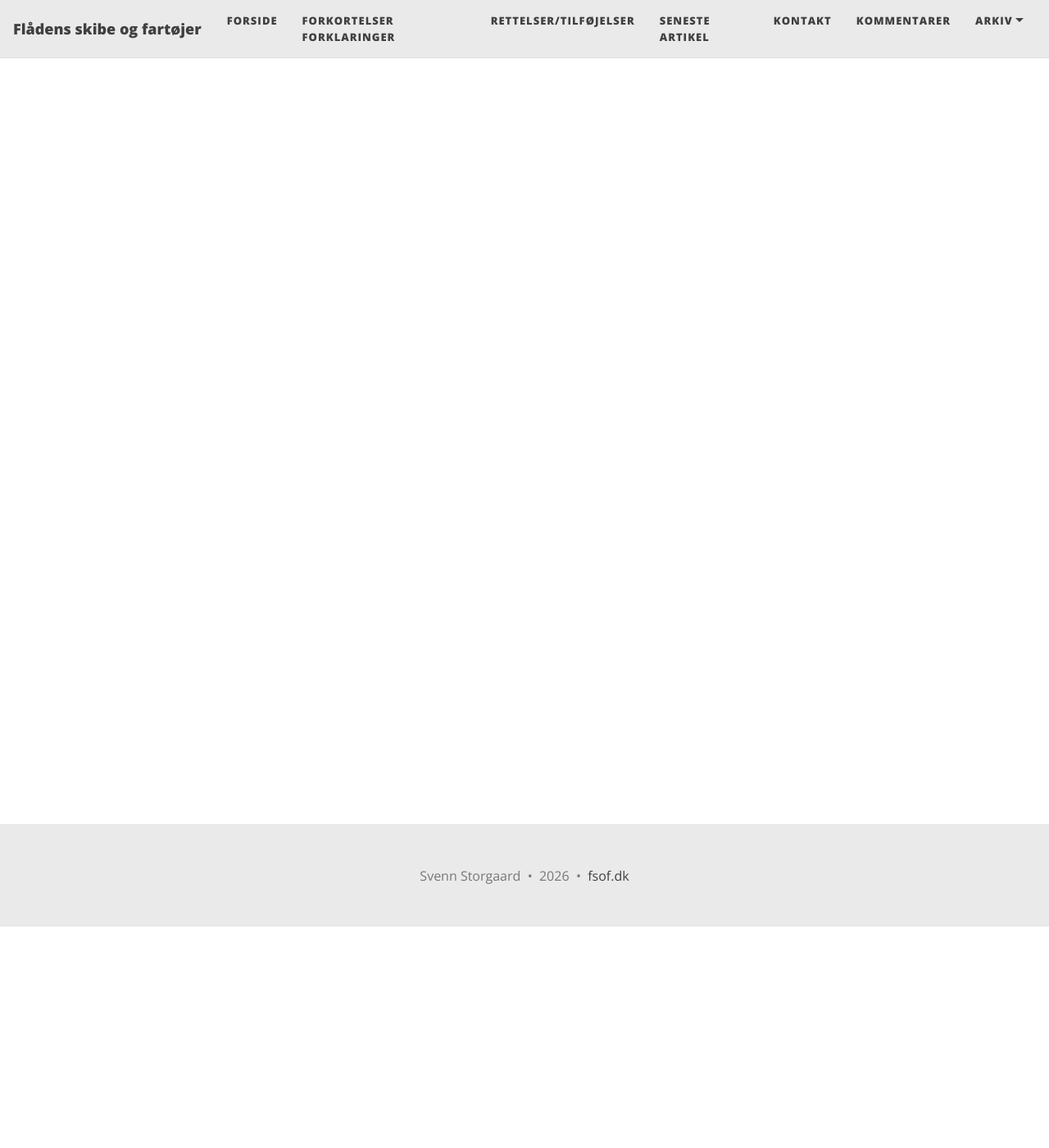
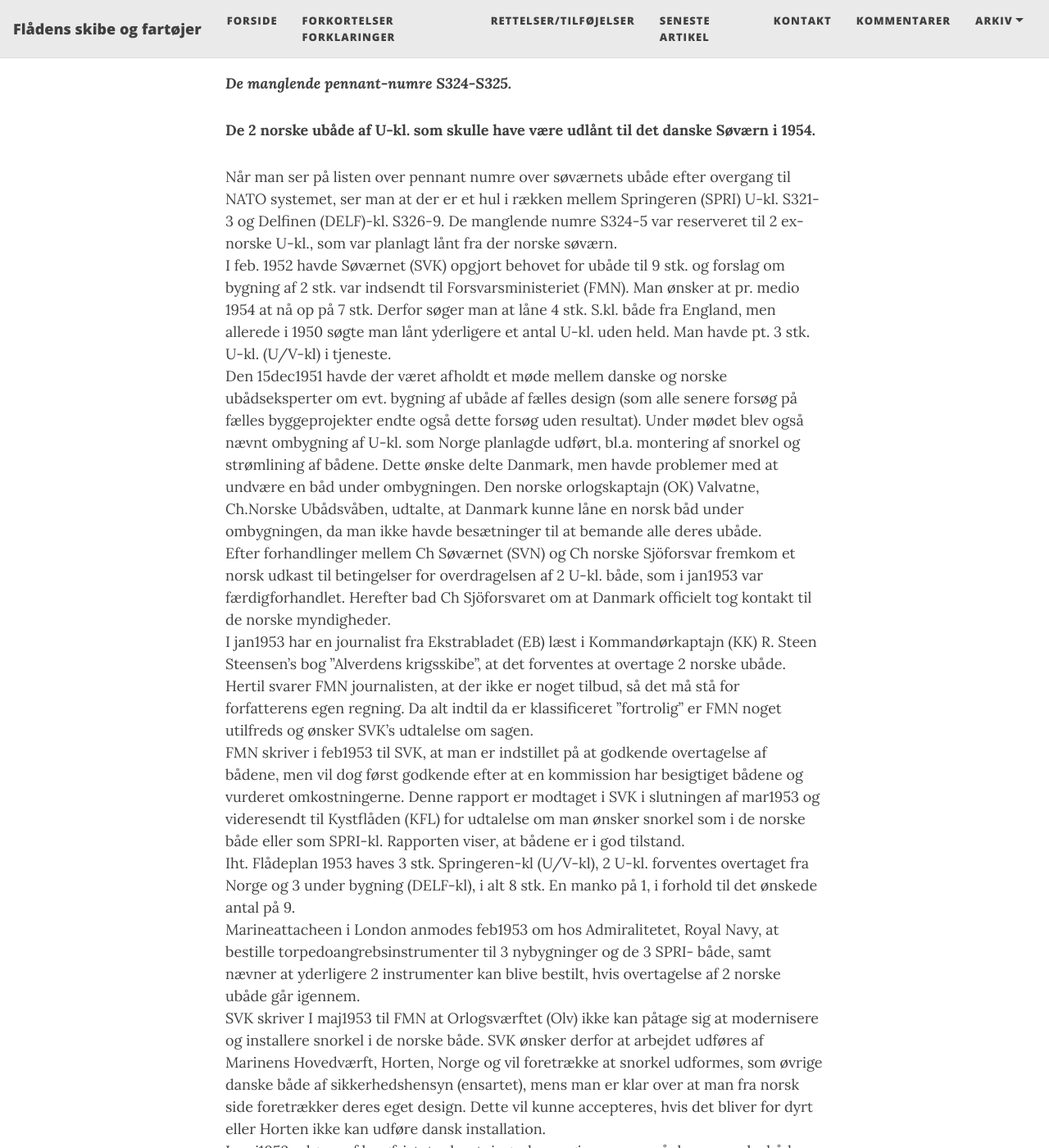
Before and after one commit to mex/fsof.dk, a Jekyll site: the page built from Kommentarer.md, in a window 1280 px wide and 1400 px high, scrolled down 270 px. Shown: the whole window at 82% size. Built offline with Jekyll 4.4.1, drawn with Linux system fonts in a browser that asks for light colours; some of the changed text lies outside the part shown.

Commit message:
Add detailed history of U/V-class submarines

```diff
--- a/Kommentarer.md
+++ b/Kommentarer.md
@@ -3,3 +3,28 @@ layout: page
 title: Kommentarer
 subtitle: Flådens skibe og fartøjer
 ---
+
+**U/V-klassen, engelsk ubåd.**
+
+***De manglende pennant-numre S324-S325.***
+
+
+**De 2 norske ubåde af U-kl. som skulle have være udlånt til det danske Søværn i 1954.**
+
+
+
+   Når man ser på listen over pennant numre over søværnets ubåde efter overgang til NATO systemet, ser man at der er et hul i rækken mellem Springeren (SPRI) U-kl. S321-3 og Delfinen (DELF)-kl. S326-9.  De manglende numre S324-5 var reserveret til 2 ex-norske U-kl., som var planlagt lånt fra der norske søværn.
+   I feb. 1952 havde Søværnet (SVK) opgjort behovet for ubåde til 9 stk. og forslag om bygning af 2 stk. var indsendt til Forsvarsministeriet (FMN).  Man ønsker at pr. medio 1954 at nå op på 7 stk.  Derfor søger man at låne 4 stk. S.kl. både fra England, men allerede i 1950 søgte man lånt yderligere et antal U-kl. uden held.  Man havde pt. 3 stk. U-kl. (U/V-kl) i tjeneste.
+   Den 15dec1951 havde der været afholdt et møde mellem danske og norske ubådseksperter om evt. bygning af ubåde af fælles design (som alle senere forsøg på fælles byggeprojekter endte også dette forsøg uden resultat).  Under mødet blev også nævnt ombygning af U-kl. som Norge planlagde udført, bl.a. montering af snorkel og strømlining af bådene.  Dette ønske delte Danmark, men havde problemer med at undvære en båd under ombygningen.  Den norske orlogskaptajn (OK) Valvatne, Ch.Norske Ubådsvåben, udtalte, at Danmark kunne låne en norsk båd under ombygningen, da man ikke havde besætninger til at bemande alle deres ubåde.
+   Efter forhandlinger mellem Ch Søværnet (SVN) og Ch norske Sjöforsvar fremkom et norsk udkast til betingelser for overdragelsen af 2 U-kl. både, som i jan1953 var færdigforhandlet.  Herefter bad Ch Sjöforsvaret om at Danmark officielt tog kontakt til de norske myndigheder.
+   I jan1953 har en journalist fra Ekstrabladet (EB) læst i Kommandørkaptajn (KK) R. Steen Steensen’s bog ”Alverdens krigsskibe”, at det forventes at overtage 2 norske ubåde.  Hertil svarer FMN journalisten, at der ikke er noget tilbud, så det må stå for forfatterens egen regning.  Da alt indtil da er klassificeret ”fortrolig” er FMN noget utilfreds og ønsker SVK’s udtalelse om sagen.
+   FMN skriver i feb1953 til SVK, at man er indstillet på at godkende overtagelse af bådene, men vil dog først godkende efter at en kommission har besigtiget bådene og vurderet omkostningerne.  Denne rapport er modtaget i SVK i slutningen af mar1953 og videresendt til Kystflåden (KFL) for udtalelse om man ønsker snorkel som i de norske både eller som SPRI-kl.  Rapporten viser, at bådene er i god tilstand.
+   Iht. Flådeplan 1953 haves 3 stk. Springeren-kl (U/V-kl), 2 U-kl. forventes overtaget fra Norge og 3 under bygning (DELF-kl), i alt 8 stk.  En manko på 1, i forhold til det ønskede antal på 9.
+   Marineattacheen i London anmodes feb1953 om hos Admiralitetet, Royal Navy, at bestille torpedoangrebsinstrumenter til 3 nybygninger og de 3 SPRI- både, samt nævner at yderligere 2 instrumenter kan blive bestilt, hvis overtagelse af 2 norske ubåde går igennem.
+   SVK skriver I maj1953 til FMN at Orlogsværftet (Olv) ikke kan påtage sig at modernisere og installere snorkel i de norske både.  SVK ønsker derfor at arbejdet udføres af Marinens Hovedværft, Horten, Norge og vil foretrække at snorkel udformes, som øvrige danske både af sikkerhedshensyn (ensartet), mens man er klar over at man fra norsk side foretrækker deres eget design.  Dette vil kunne accepteres, hvis det bliver for dyrt eller Horten ikke kan udføre dansk installation.
+   I maj1953 udgave af langfristet udrustningsplan angives navne på de ex-norske både som Spækhuggeren og Sværdfisken.  (Disse navne blev senere tildelt hhv. den anden ubåd i DELF-kl. og den 6. og sidste MTB i Flyvefisken-kl.)  (Der er ikke nogen Kgl. Resolution, der godkender navnene, så de har ikke fået officiel godkendelse).
+   Det er aftalt med Sjöforsvaret at lånets varighed er 4 år og man forventer ikke at bådene leveres tilbage.
+   FMN skriver i jul1953, at der er bestilt dybdestyringsanlæg til de 3 SPRI-kl og de 3 nybygninger (DELF-kl), samt at ordren kan udvides med yderligere 2 til de norske både.
+   Det sidste der høres til lånet er en SVK skrivelse 03dec53 til FMN, hvor man rykker for en beslutning, da de norske myndigheder vil have svar inden 01jan54, da de ellers vil ansøge om bevilling til at modernisere bådene til norsk brug.
+   Hvilke norske ubåde der var tale om er ikke nævnt nogen steder.  Der er 2 lidt modstridende indicier for hvilke både.  Iht. dansk flådeplan er de søsat i 1944 og det vil så være Utsira og Uthaug (resten er søsat i 1943).  Norsk Marinemuseum homesite, fartøysbasen.no, angiver at Utstein og Uthaug er ombygget i 1954, mens de andre både er ombygget i 1953-54.
+   På forespørgsel til Norsk Marinemuseum er der her intet kendskab til ovennævnte historie (og viste heller ikke nogen interesse for sagen!).
```
